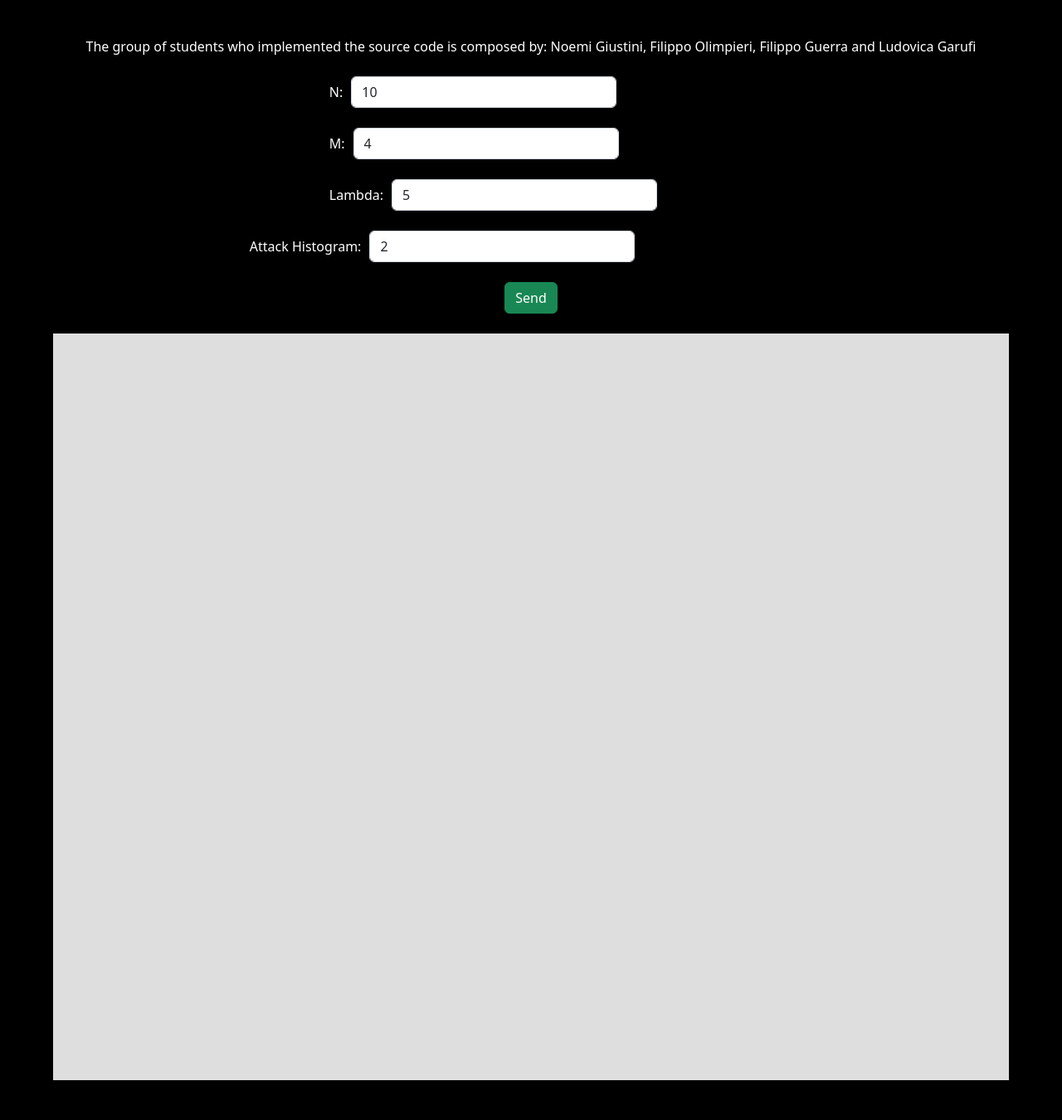
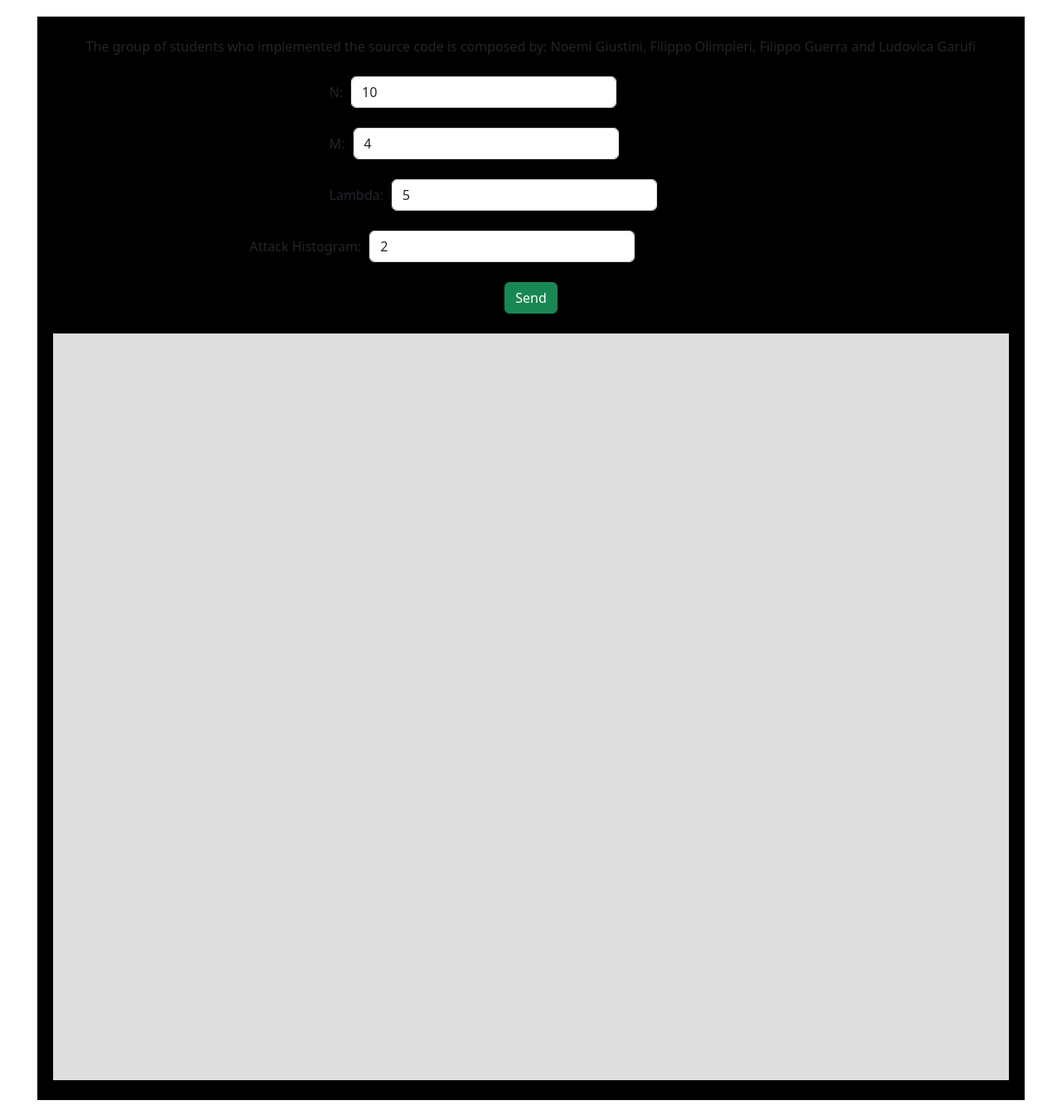
Before and after one commit to Garufi1962596/Garufi1962596.github.io, a Jekyll site: the page _posts/2023-11-08-HW5_JS.html, which Jekyll copies as it is, in a window 1280 px wide. Shown: the whole page at 83% size. Built offline with Jekyll 4.4.1, drawn with Linux system fonts in a browser that asks for light colours; nearby versions of some CDN libraries.

Commit message:
Update 2023-11-08-HW5_JS.html

```diff
--- a/_posts/2023-11-08-HW5_JS.html
+++ b/_posts/2023-11-08-HW5_JS.html
@@ -13,7 +13,7 @@
     }
   </style>
 </head>
-<body style="background-color: black; color: white;">
+<body >
     <div style="background-color: black; text-align: center; align-items: center; width:93vw; margin-top: 20px; margin-left:3.5vw ;">
         <br>
         <div>The group of students who implemented the source code is composed by: Noemi Giustini, Filippo Olimpieri, Filippo Guerra and Ludovica Garufi </div>
```
